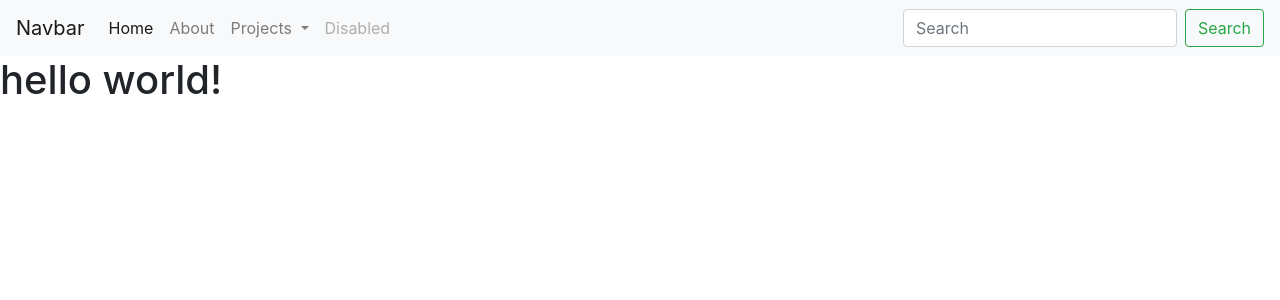
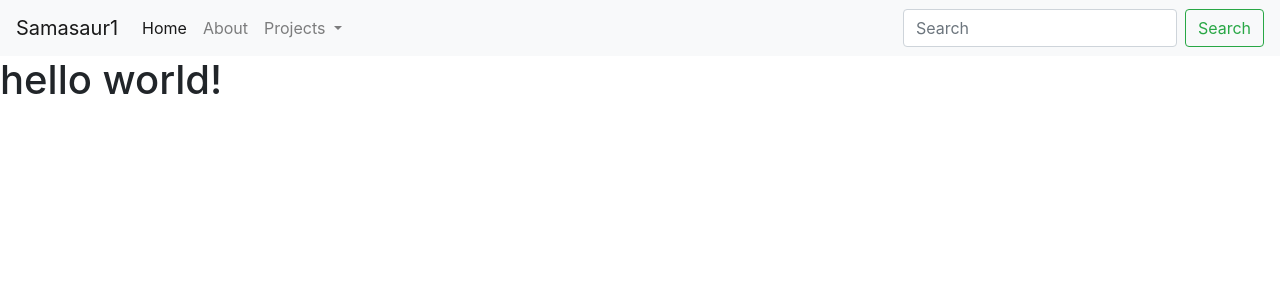
Before and after one commit to Samasaur1/samasaur1.github.io, a Jekyll site: the page built from index.html, in a window 1280 px wide. Shown: the top 300 px of the page. Built offline with Jekyll 4.4.1, drawn with Linux system fonts in a browser that asks for light colours.

Commit message:
Fix and overhaul navigation

```diff
--- a/_data/navigation.yml
+++ b/_data/navigation.yml
@@ -6,6 +6,6 @@
   link: /projects/
   dropdownitems:
     - name: DiceKit
-      link: /projects/dicekit
+      link: /projects/dicekit.html
     - name: SimpleSwiftServer
-      link: /projects/simpleswiftserver
+      link: /projects/simpleswiftserver.html
--- a/_includes/navigation.html
+++ b/_includes/navigation.html
@@ -1,34 +1,41 @@
 <nav class="navbar navbar-expand-lg navbar-light bg-light">
-  <a class="navbar-brand" href="/">Navbar</a>
+  <a class="navbar-brand" href="/">Samasaur1</a>
   <button class="navbar-toggler" type="button" data-toggle="collapse" data-target="#navbarSupportedContent" aria-controls="navbarSupportedContent" aria-expanded="false" aria-label="Toggle navigation">
     <span class="navbar-toggler-icon"></span>
   </button>
 
   <div class="collapse navbar-collapse" id="navbarSupportedContent">
     <ul class="navbar-nav mr-auto">
-      <li {% if page.url == "/" %}class="nav-item active"{% else %}class="nav-item"{% endif %}>
-        <a class="nav-link" href="/">Home{% if page.url == "/" %} <span class="sr-only">(current)</span>{% endif %}</a>
-      </li>
-      <li {% if page.url == "/about.html" %}class="nav-item active"{% else %}class="nav-item"{% endif %}>
-        <a class="nav-link" href="/about.html">About{% if page.url == "/about.html" %} <span class="sr-only">(current)</span>{% endif %}</a>
-      </li>
-      <li {% if page.url contains "/projects/" %}class="nav-item dropdown active"{% else %}class="nav-item dropdown"{% endif %}>
-        <a class="nav-link dropdown-toggle" href="#" id="navbarDropdown" role="button" data-toggle="dropdown" aria-haspopup="true" aria-expanded="false">
-          Projects
+      {% for item in site.data.navigation %}
+        {% if item.dropdownitems[0] %}
+          {% if page.url contains item.link %}
+          <li class="nav-item dropdown active">
+          {% else %}
+          <li class="nav-item dropdown">
+          {% endif %}
+            <a class="nav-link dropdown-toggle" href="#" id="navbarDropdown{{ item.name | join: " " }}" role="button" data-toggle="dropdown" aria-haspopup="true" aria-expanded="false">
+              {{ item.name }}
             </a>
-        <div class="dropdown-menu" aria-labelledby="navbarDropdown">
-          <a class="dropdown-item" href="/projects/dicekit.html">DiceKit{% if page.url == "projects/dicekit.html" %} <span class="sr-only">(current)</span>{% endif %}</a>
-          <a class="dropdown-item" href="/projects/simpleswiftserver.html">SimpleSwiftServer{% if page.url == "projects/simpleswiftserver.html" %} <span class="sr-only">(current)</span>{% endif %}</a>
-          <a class="dropdown-item" href="/projects/swiftip.html">SwiftIP{% if page.url == "projects/swiftip.html" %} <span class="sr-only">(current)</span>{% endif %}</a>
-          <a class="dropdown-item" href="/projects/repl.html">REPL{% if page.url == "projects/repl.html" %} <span class="sr-only">(current)</span>{% endif %}</a>
-          <a class="dropdown-item" href="/projects/helpme.html">helpme{% if page.url == "projects/helpme.html" %} <span class="sr-only">(current)</span>{% endif %}</a>
+            <div class="dropdown-menu" aria-labelledby="navbarDropdown{{ item.name | join: " " }}">
+              {% for subitem in item.dropdownitems %}
+                <a class="dropdown-item" href="{{ subitem.link | relative_url }}">{{ subitem.name }}{% if page.url == subitem.link %}<span class="sr-only"> (current)</span>{% endif %}</a>
+              {% endfor %}
               <div class="dropdown-divider"></div>
-          <a class="dropdown-item" href="/projects/index.html">All projects{% if page.url == "/projects/" %} <span class="sr-only">(current)</span>{% endif %}</a>
+              <a class="dropdown-item" href="{{ item.link | relative_url }}">All {{ item.name | downcase }}{% if page.url == item.link %}<span class="sr-only"> (current)</span>{% endif %}</a>
             </div>
           </li>
+        {% else %}
+          {% if item.link == page.url %}
+            <li class="nav-item active">
+              <a class="nav-link" href="{{ item.link | relative_url }}">{{ item.name }}<span class="sr-only"> (current)</span></a>
+            </li>
+          {% else %}
             <li class="nav-item">
-        <a class="nav-link disabled" href="#" tabindex="-1" aria-disabled="true">Disabled</a>
+              <a class="nav-link" href="{{ item.link | relative_url }}">{{ item.name }}</a>
             </li>
+          {% endif %}
+        {% endif %}
+      {% endfor %}
     </ul>
     <form class="form-inline my-2 my-lg-0">
       <input class="form-control mr-sm-2" type="search" placeholder="Search" aria-label="Search">
```
Lines whose indentation alone changed are shown as unchanged.
